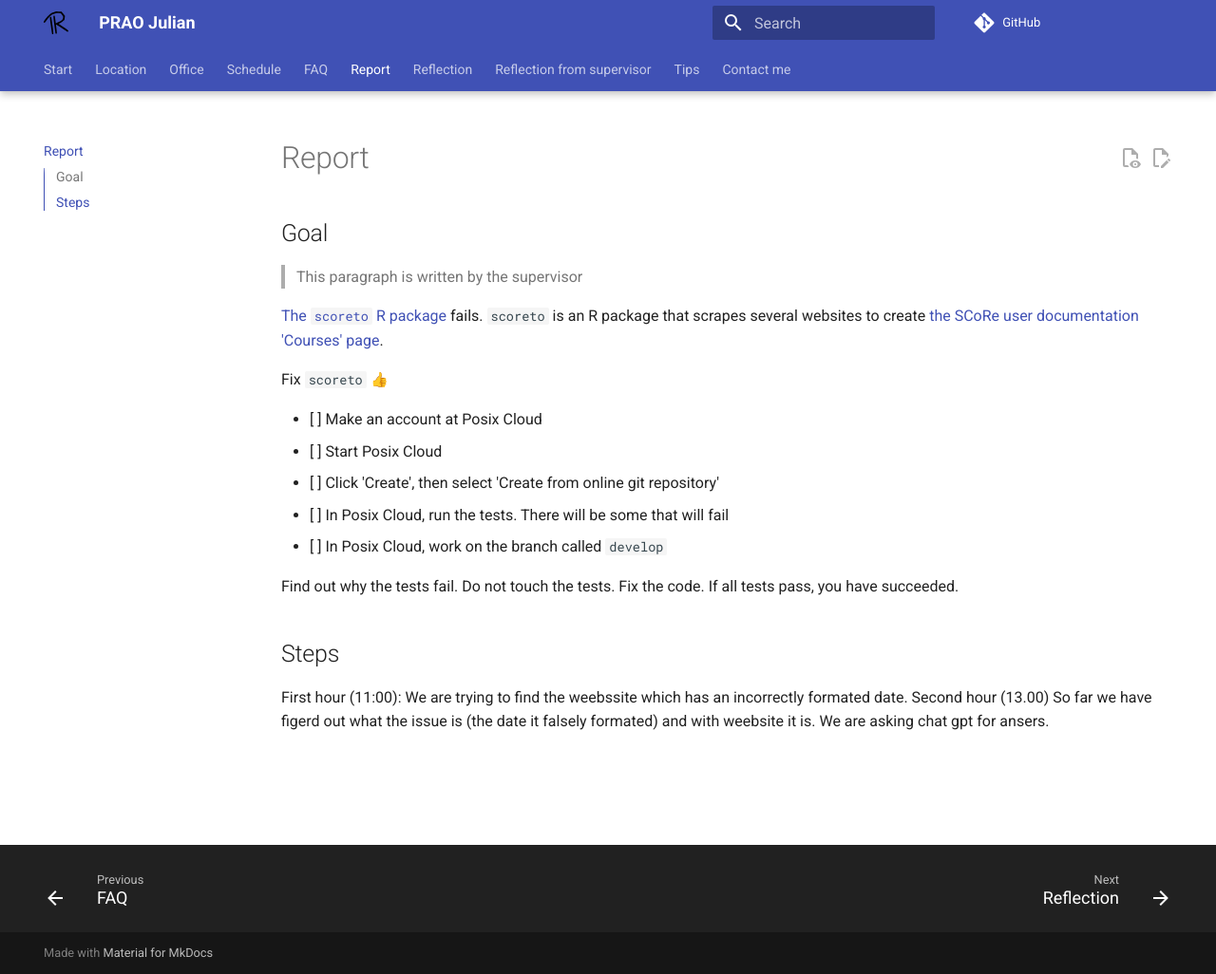
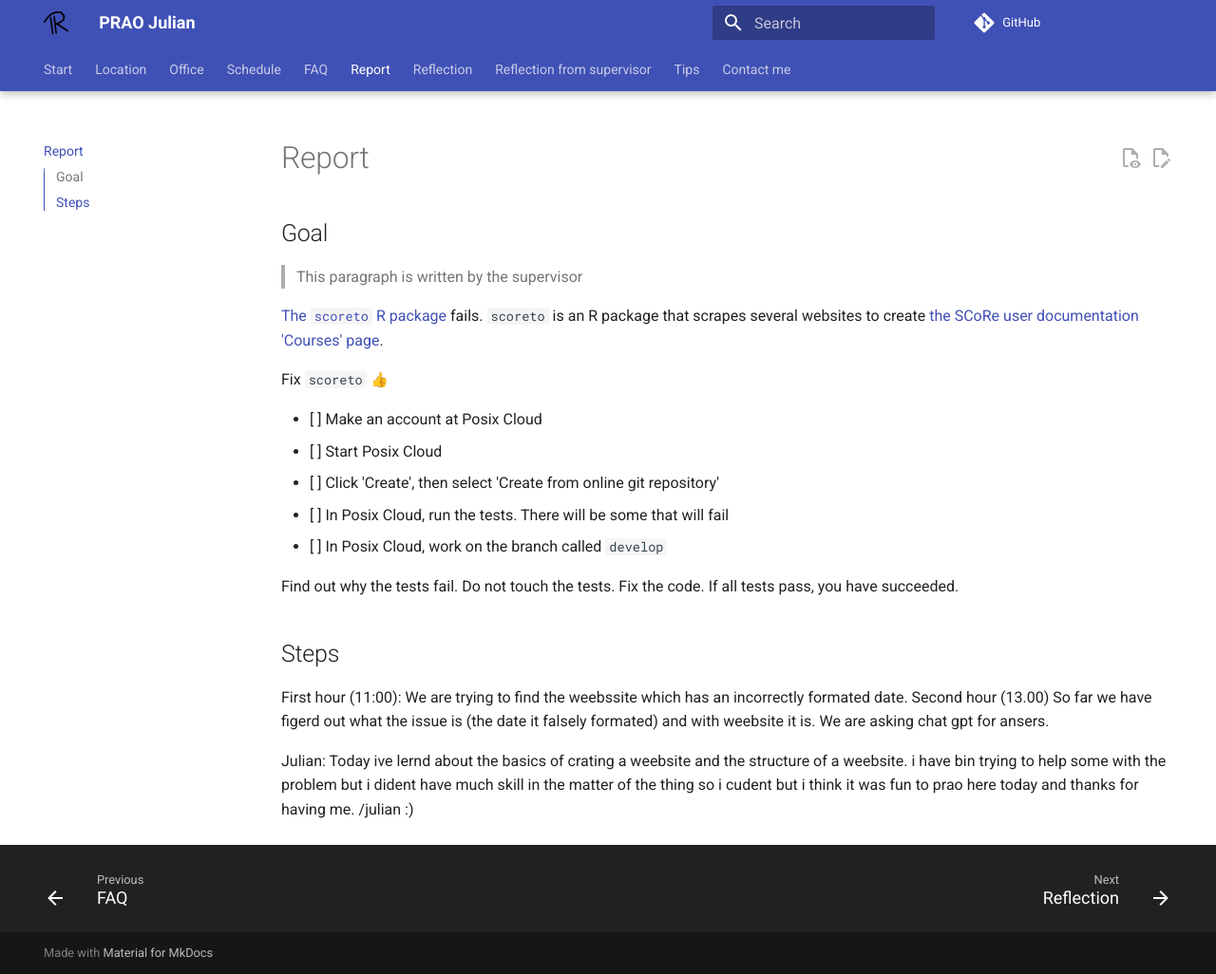
Before and after one commit to richelbilderbeek/prao_julian_20260320, an MkDocs documentation site: the page built from docs/report.md, in a window 1280 px wide and 1026 px high. Shown: the whole window at 95% size. Built offline with MkDocs 1.6.1 and Material for MkDocs 9.7.7, drawn with Linux system fonts in a browser that asks for light colours; emoji names are drawn with the system emoji font; comment, search, counter and statistics services are not loaded.

Commit message:
Update report.md

```diff
--- a/docs/report.md
+++ b/docs/report.md
@@ -26,3 +26,6 @@ First hour (11:00):
 We are trying to find the weebssite which has an incorrectly formated date.
 Second hour (13.00)
 So far we have figerd out what the issue is (the date it falsely formated) and with weebsite it is. We are asking chat gpt for ansers.
+
+
+Julian: Today ive lernd about the basics of crating a weebsite and the structure of a weebsite. i have bin trying to help some with the problem but i dident have much skill in the matter of the thing so i cudent but i think it was fun to prao here today and thanks for having me. /julian :)
```
